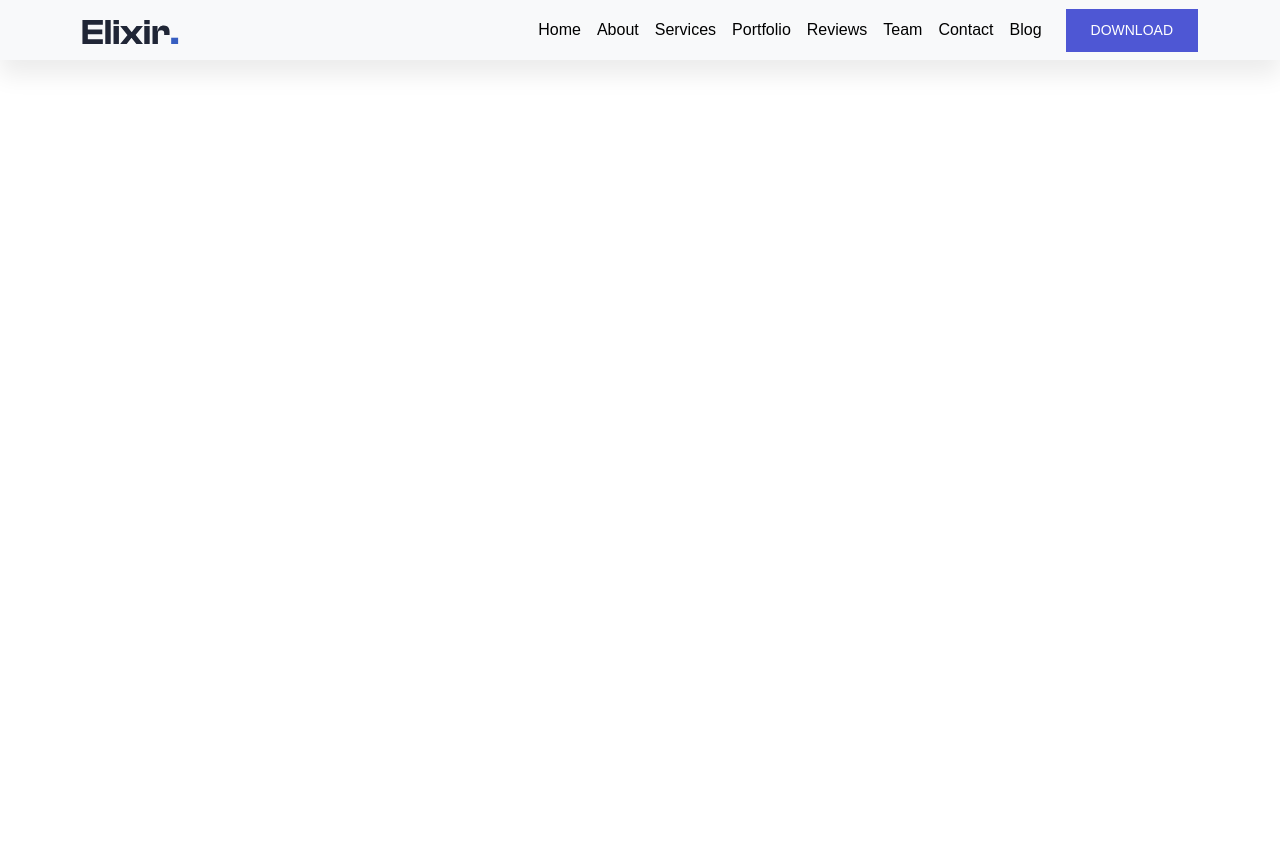
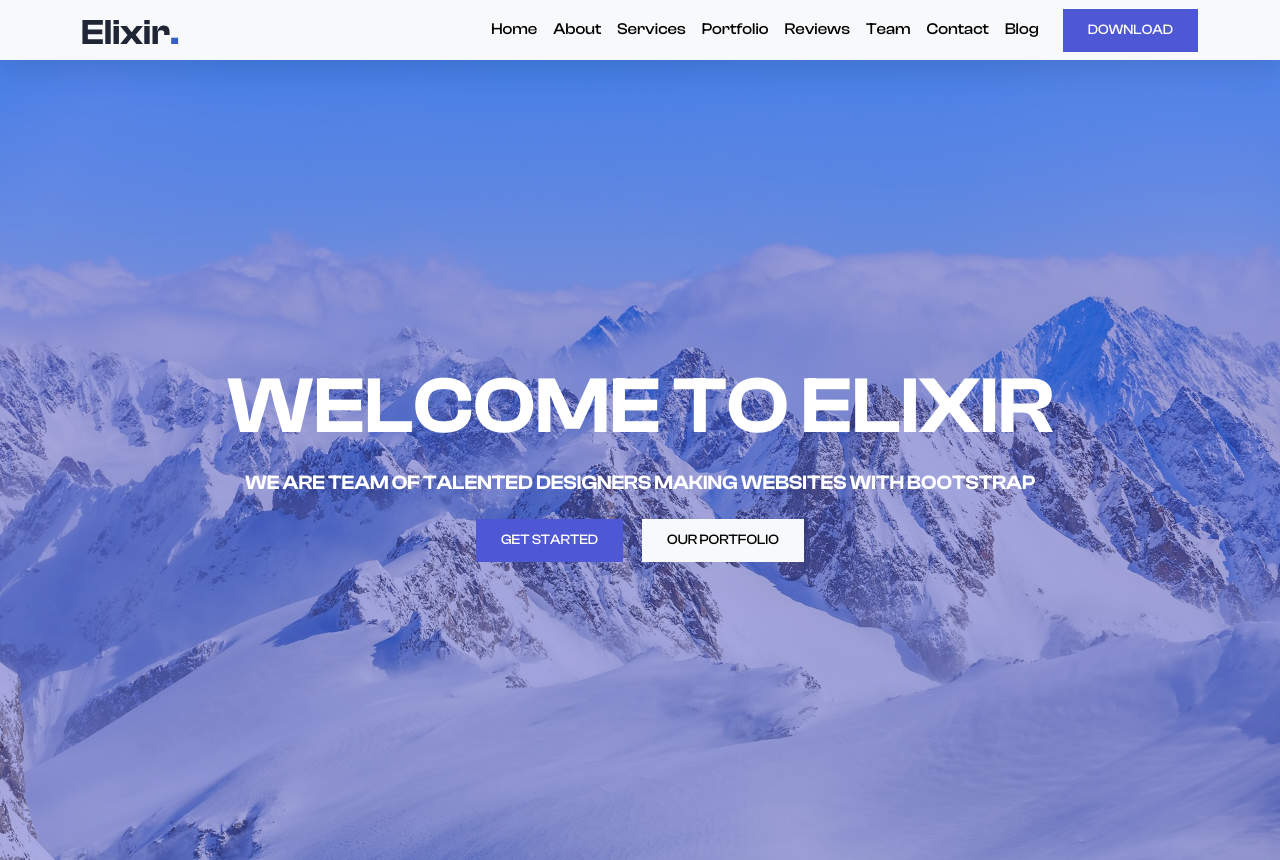
Before and after one commit to higorini/gardenia-agency, a plain HTML site: page index.html in a window 1280 px wide. Before the commit the page ends 800 px from the top, so only its background shows below. Drawn offline with nearby package versions, Linux system fonts and the light colour scheme.

Commit message:
feat: hero section

```diff
--- a/assets/css/clash-display.css
+++ b/assets/css/clash-display.css
@@ -1,5 +1,5 @@
 @font-face {
-  font-family: "ClashDisplay-Variable";
+  font-family: "ClashDisplay";
   src: url("../fonts/ClashDisplay-Variable.woff2") format("woff2"),
     url("../fonts/ClashDisplay-Variable.woff") format("woff"),
     url("../fonts/ClashDisplay-Variable.ttf") format("truetype");
--- a/assets/css/style.css
+++ b/assets/css/style.css
@@ -84,3 +84,13 @@ img {
   border-color: var(--c-brand-light);
   color: white;
 }
+
+#hero {
+  background: linear-gradient(
+      rgba(var(--c-brand-rgb), 0.507),
+      rgba(var(--c-brand-rgb), 0.438)
+    ),
+    url(../images/hero-1.jpg);
+  background-position: center;
+  background-size: cover;
+}
--- a/index.html
+++ b/index.html
@@ -86,6 +86,26 @@
       </div>
     </nav>
 
+    <!-- Hero -->
+    <section id="hero" class="min-vh-100 d-flex align-items-center text-center">
+      <div class="container">
+        <div class="row">
+          <div class="col-12">
+            <h1 class="text-uppercase text-white fw-semibold display-1">
+              Welcome to Elixir
+            </h1>
+            <h5 class="text-white mt-3 mb-4">
+              WE ARE TEAM OF TALENTED DESIGNERS MAKING WEBSITES WITH BOOTSTRAP
+            </h5>
+            <div>
+              <a href="" class="btn btn-brand me-2">Get Started</a>
+              <a href="" class="btn btn-light ms-2">Our Portfolio</a>
+            </div>
+          </div>
+        </div>
+      </div>
+    </section>
+
     <script
       src="https://cdn.jsdelivr.net/npm/bootstrap@5.3.3/dist/js/bootstrap.bundle.min.js"
       integrity="sha384-YvpcrYf0tY3lHB60NNkmXc5s9fDVZLESaAA55NDzOxhy9GkcIdslK1eN7N6jIeHz"
```
